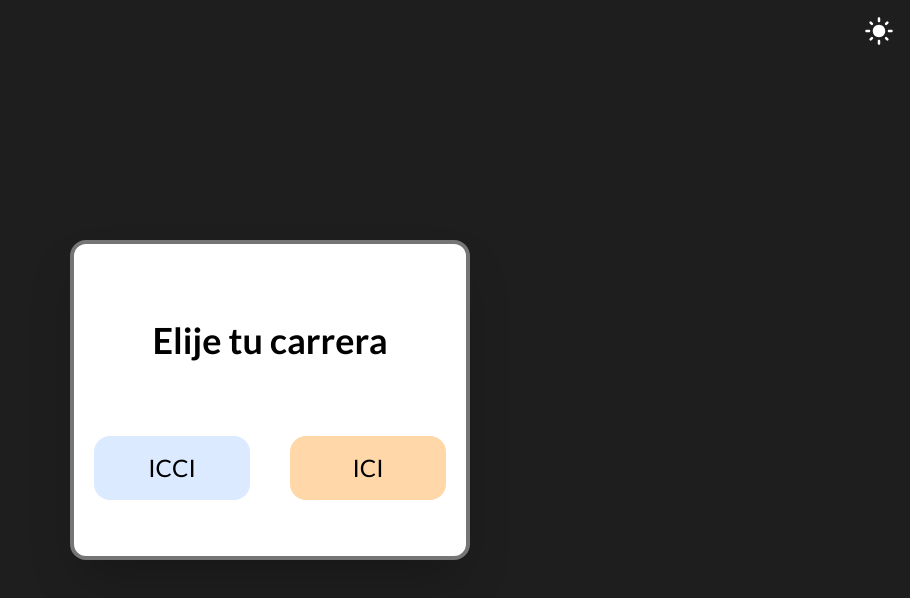
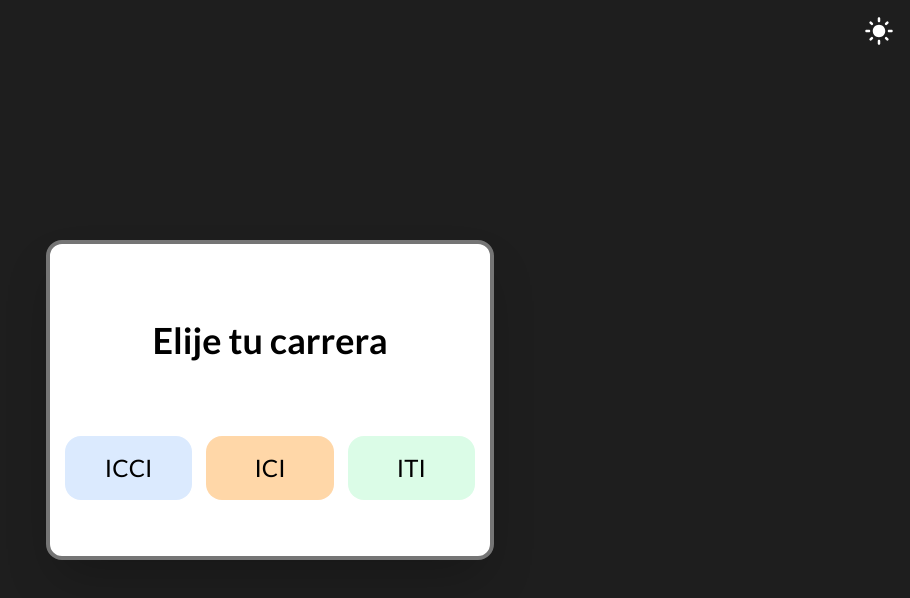
Before and after one commit to MotelPaso/curriculum-planner, a React (Vite) app: page / in a window 1280 px wide. Shown: the top 598 px of the page, without its empty margins (370-1280 px from the left). Built offline with nearby package versions, Linux system fonts and the light colour scheme; no server answers.

Commit message:
feat: added iti jiji

```diff
--- a/src/components/CareerSelector.jsx
+++ b/src/components/CareerSelector.jsx
@@ -31,24 +31,31 @@ export default function CareerSelector({
 	return (
 		<div className="flex items-center justify-center w-full h-full">
 			<div
-				className="flex flex-col justify-evenly items-center rounded-2xl shadow-2xl w-100 h-80 bg-white"
+				className="flex flex-col justify-evenly items-center rounded-2xl shadow-2xl w-112 h-80 bg-white"
 				style={{ borderColor: "var(--color-border)", borderWidth: "4px" }}
 			>
 				<h1 className="text-4xl font-bold p-5">Elije tu carrera</h1>
-				<div className="flex flex-row w-full justify-around">
+				<div className="flex flex-row w-full justify-around px-2">
 					<button
-						className="cursor-pointer w-[40%] p-4 text-2xl rounded-2xl bg-blue-100"
+						className="flex justify-center items-center cursor-pointer w-[30%] p-4 text-2xl rounded-2xl bg-blue-100 "
 						onClick={() => sendCourseData("ICCI")}
 						disabled={loading !== null}
 					>
 						{loading === "ICCI" ? "Cargando..." : "ICCI"}
 					</button>
 					<button
-						className="cursor-pointer w-[40%] p-4 text-2xl rounded-2xl bg-orange-200 "
+						className="flex justify-center items-center cursor-pointer w-[30%] p-4 text-2xl rounded-2xl bg-orange-200 text-center"
 						onClick={() => sendCourseData("ICI")}
 						disabled={loading !== null}
 					>
 						{loading === "ICI" ? "Cargando..." : "ICI"}
+					</button>
+					<button
+						className="flex justify-center items-center cursor-pointer w-[30%] p-4 text-2xl rounded-2xl bg-green-100 text-center"
+						onClick={() => sendCourseData("ITI")}
+						disabled={loading !== null}
+					>
+						{loading === "ITI" ? "Cargando..." : "ITI"}
 					</button>
 				</div>
 				{error && <ErrorMessage error={error} />}
```
